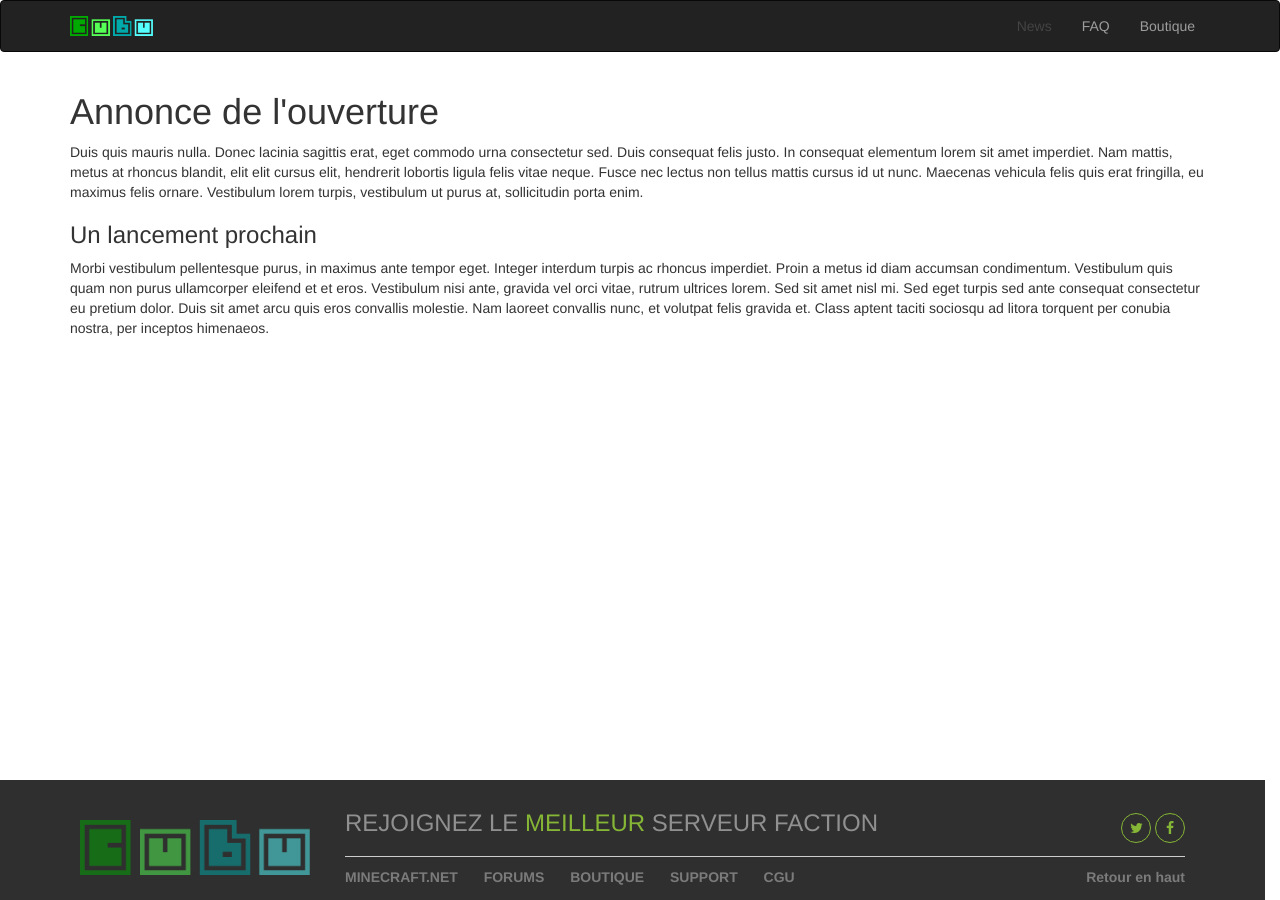
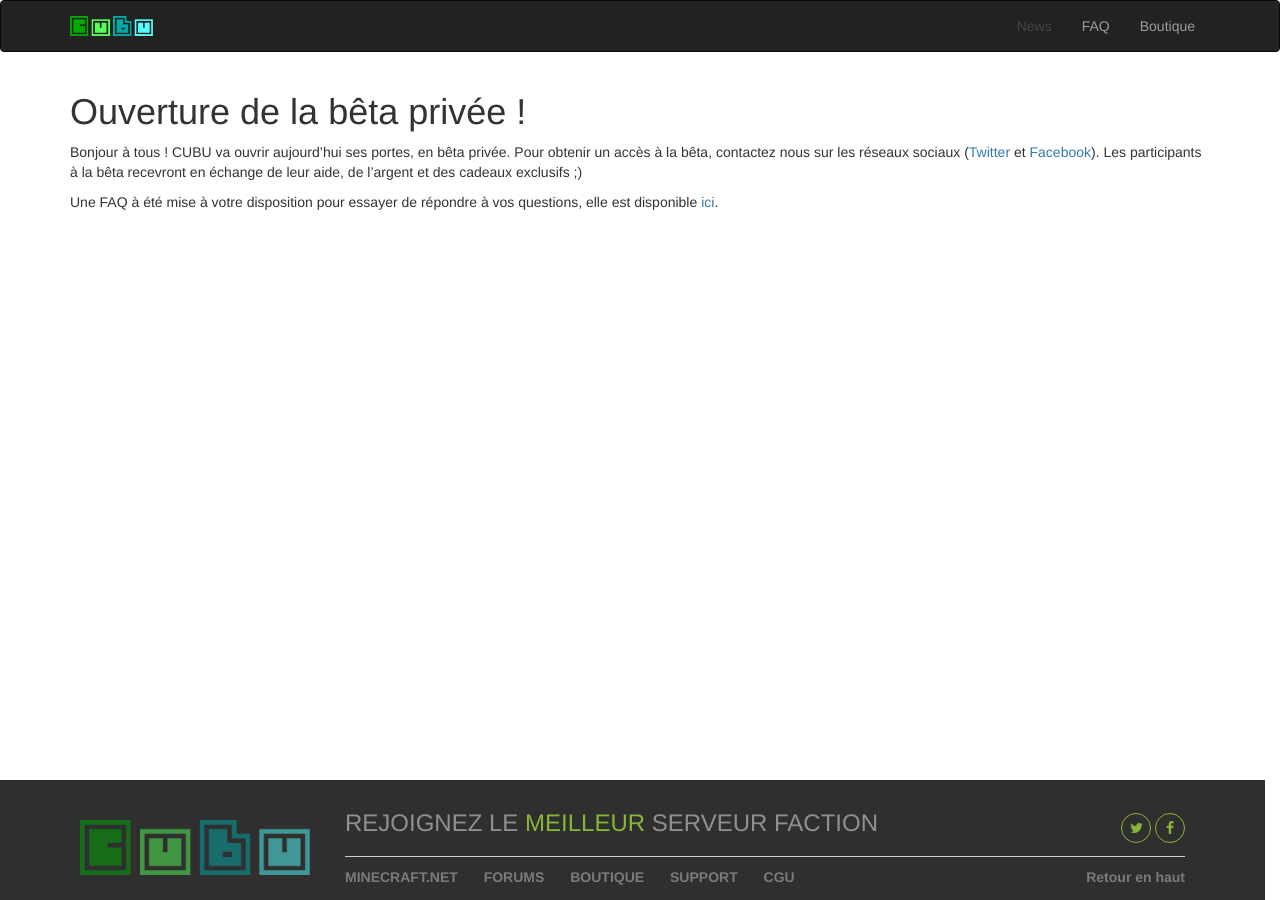
Before and after one commit to CUBUMC/CUBUMC.github.io, a Jekyll site: the page built from _posts/2015-06-27-post-1.md, in a window 1280 px wide. Built offline with Jekyll 4.4.1, drawn with Linux system fonts in a browser that asks for light colours; nearby versions of some CDN libraries; comment, search, counter and statistics services are not loaded.

Commit message:
Update Index, FAQ and added post

```diff
--- a/_posts/2015-06-27-post-1.md
+++ b/_posts/2015-06-27-post-1.md
@@ -1,12 +1,12 @@
 ---
 layout: default
-title : Annonce de l'ouverture
-author: default
+title : Ouverture de la bêta privée !
+author: sharpJokyll
+date: 2015-06-30 15:00:00 +0200
 ---
 
-Duis quis mauris nulla. Donec lacinia sagittis erat, eget commodo urna consectetur sed. Duis consequat felis justo. In consequat elementum lorem sit amet imperdiet. Nam mattis, metus at rhoncus blandit, elit elit cursus elit, hendrerit lobortis ligula felis vitae neque. Fusce nec lectus non tellus mattis cursus id ut nunc. Maecenas vehicula felis quis erat fringilla, eu maximus felis ornare. Vestibulum lorem turpis, vestibulum ut purus at, sollicitudin porta enim.
-
-### Un lancement prochain
+Bonjour  à tous !
+CUBU va ouvrir aujourd'hui ses portes, en bêta privée. Pour obtenir un accès à la bêta, contactez nous sur les réseaux sociaux ([Twitter](http://twitter.com/cubumc) et [Facebook](http://facebook.com/cubumc)). Les participants à la bêta recevront en échange de leur aide, de l'argent et des cadeaux exclusifs ;)
 
 
-Morbi vestibulum pellentesque purus, in maximus ante tempor eget. Integer interdum turpis ac rhoncus imperdiet. Proin a metus id diam accumsan condimentum. Vestibulum quis quam non purus ullamcorper eleifend et et eros. Vestibulum nisi ante, gravida vel orci vitae, rutrum ultrices lorem. Sed sit amet nisl mi. Sed eget turpis sed ante consequat consectetur eu pretium dolor. Duis sit amet arcu quis eros convallis molestie. Nam laoreet convallis nunc, et volutpat felis gravida et. Class aptent taciti sociosqu ad litora torquent per conubia nostra, per inceptos himenaeos.
+Une FAQ à été mise à votre disposition pour essayer de répondre à vos questions, elle est disponible [ici]({{site.url}}/FAQ/).
```
Also changed, not shown: FAQ.md (+2 -3 lines), _posts/2015-06-27-post-2.md (+2 -1 lines), _posts/2015-06-27-post-3.md (+1 -0 lines), index.html (+1 -65 lines).
